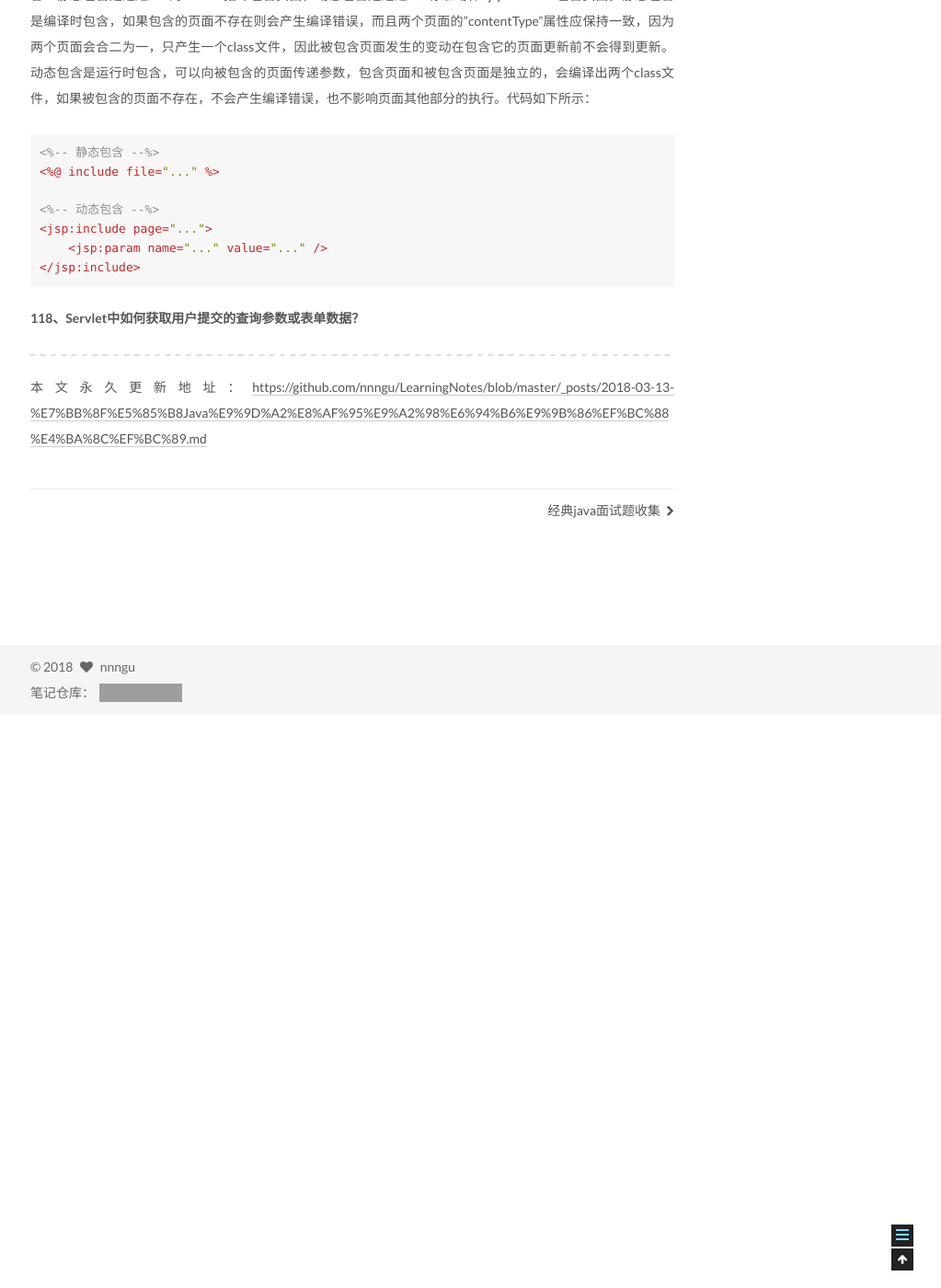
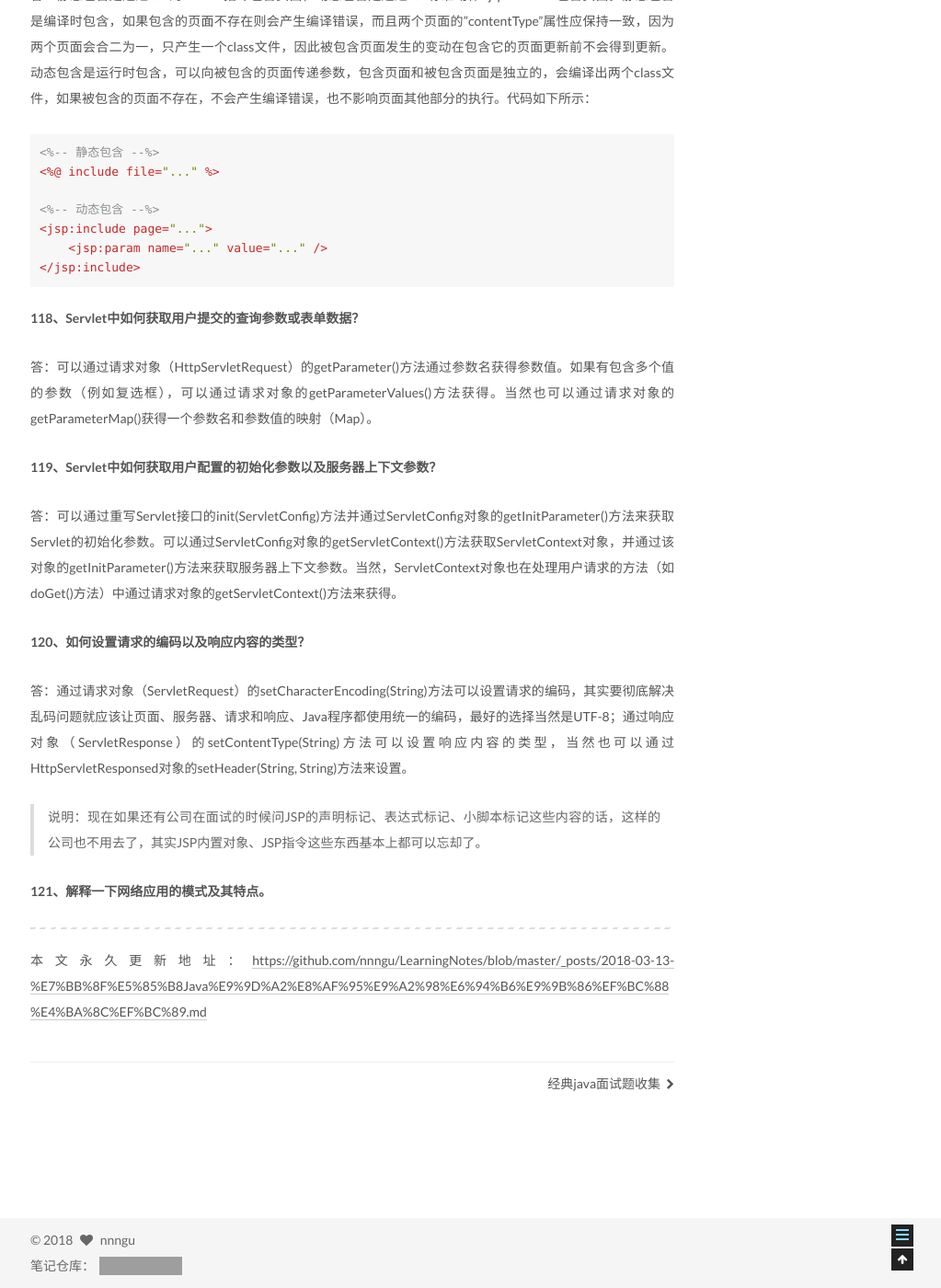
Before and after one commit to nnngu/LearningNotes, a Jekyll site: the page built from _posts/2018-03-13-经典Java面试题收集（二）.md, in a window 1280 px wide and 1400 px high, scrolled down 22147 px. Shown: the whole window at 92% size, without its empty margins (257-1280 px from the left). Built offline with Jekyll 4.4.1, drawn with Linux system fonts in a browser that asks for light colours; before the commit the page ends 22924 px from its top, so only the background shows below that; grey boxes are pictures that could not be loaded.

Commit message:
修改文件: _posts/2018-03-13-经典Java面试题收集（二）.md

```diff
--- a/_posts/2018-03-13-经典Java面试题收集（二）.md
+++ b/_posts/2018-03-13-经典Java面试题收集（二）.md
@@ -842,6 +842,22 @@ public class UploadServlet extends HttpServlet {
 
 **118、Servlet中如何获取用户提交的查询参数或表单数据？**
 
+答：可以通过请求对象（HttpServletRequest）的getParameter()方法通过参数名获得参数值。如果有包含多个值的参数（例如复选框），可以通过请求对象的getParameterValues()方法获得。当然也可以通过请求对象的getParameterMap()获得一个参数名和参数值的映射（Map）。
+
+**119、Servlet中如何获取用户配置的初始化参数以及服务器上下文参数？**
+
+答：可以通过重写Servlet接口的init(ServletConfig)方法并通过ServletConfig对象的getInitParameter()方法来获取Servlet的初始化参数。可以通过ServletConfig对象的getServletContext()方法获取ServletContext对象，并通过该对象的getInitParameter()方法来获取服务器上下文参数。当然，ServletContext对象也在处理用户请求的方法（如doGet()方法）中通过请求对象的getServletContext()方法来获得。
+
+**120、如何设置请求的编码以及响应内容的类型？**
+
+答：通过请求对象（ServletRequest）的setCharacterEncoding(String)方法可以设置请求的编码，其实要彻底解决乱码问题就应该让页面、服务器、请求和响应、Java程序都使用统一的编码，最好的选择当然是UTF-8；通过响应对象（ServletResponse）的setContentType(String)方法可以设置响应内容的类型，当然也可以通过HttpServletResponsed对象的setHeader(String, String)方法来设置。
+
+> 说明：现在如果还有公司在面试的时候问JSP的声明标记、表达式标记、小脚本标记这些内容的话，这样的公司也不用去了，其实JSP内置对象、JSP指令这些东西基本上都可以忘却了。
+
+**121、解释一下网络应用的模式及其特点。**
+
+
+
 
 
 
```
